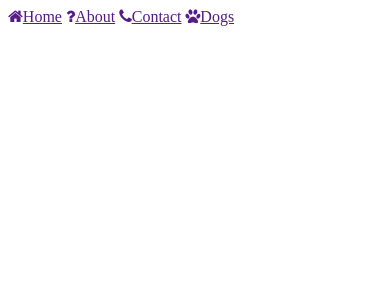
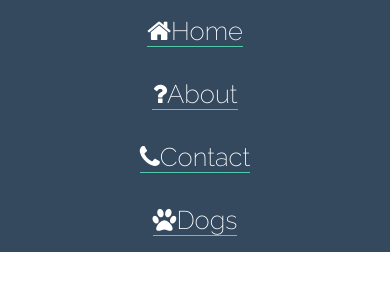
Before and after one commit to mediagymnasiet-webbutveckling/flexbox-excercises, a plain HTML site: page responsive menu easy/index.html in a window 390 px wide. Drawn offline with Linux system fonts and the light colour scheme.

Commit message:
flexbox gallery

```diff
--- a/responsive menu easy/css/style.css
+++ b/responsive menu easy/css/style.css
@@ -1,10 +1,48 @@
+* {
+  box-sizing: border-box;
+}
+body {
+  margin: 0;
 
+}
+  nav {
+    max-width: 1000px;
+    font-family: 'Raleway', sans-serif;
+    display: flex;
+    justify-content: flex-end;
 
+  }
+
+nav a {
+  color: #95a5a6;
+  text-decoration: none;
+  font-size: 1.6rem;
+  border-bottom: 1px solid #52c9aa;
+  margin: 1rem;
+}
+
+nav a:hover {
+  color: #3498db;
+  border-bottom-color: #3498db;
+}
 
   @media screen and (max-width: 920px) {
+
+    nav{
+      justify-content: center;
+      font-size: 1.6rem;
+    }
 
   }
 
   @media screen and (max-width: 600px) {
 
+      nav {
+        flex-direction: column;
+       align-items: center;
+       background: #34495e;
+      }
+      nav a {
+        color: #fff;
+      }
   }
--- a/responsive menu easy/index.html
+++ b/responsive menu easy/index.html
@@ -6,15 +6,15 @@
     <meta http-equiv="X-UA-Compatible" content="ie=edge">
     <title>Flexbox excersice - Card with pager</title>
     <link rel="stylesheet" href="https://maxcdn.bootstrapcdn.com/font-awesome/4.3.0/css/font-awesome.min.css">
-    <link href="https://fonts.googleapis.com/css?family=Raleway&display=swap" rel="stylesheet">
+    <link href="https://fonts.googleapis.com/css?family=Raleway:200&display=swap" rel="stylesheet">
     <link rel="stylesheet" href="css/style.css">
 </head>
 <body>
   <nav>
-    <a href=""><i class="fa fa-home"></i>Home</a>
-    <a href=""><i class="fa fa-question"></i>About</a>
-    <a href=""><i class="fa fa-phone"></i>Contact</a>
-    <a href=""><i class="fa fa-paw"></i>Dogs</a>
+    <a href="#"><i class="fa fa-home"></i>Home</a>
+    <a href="#"><i class="fa fa-question"></i>About</a>
+    <a href="#"><i class="fa fa-phone"></i>Contact</a>
+    <a href="#"><i class="fa fa-paw"></i>Dogs</a>
   </nav>
 
 </body>
```
Also changed, not shown: responsive gallery with equally sized images/index.html (+6 -6 lines).
